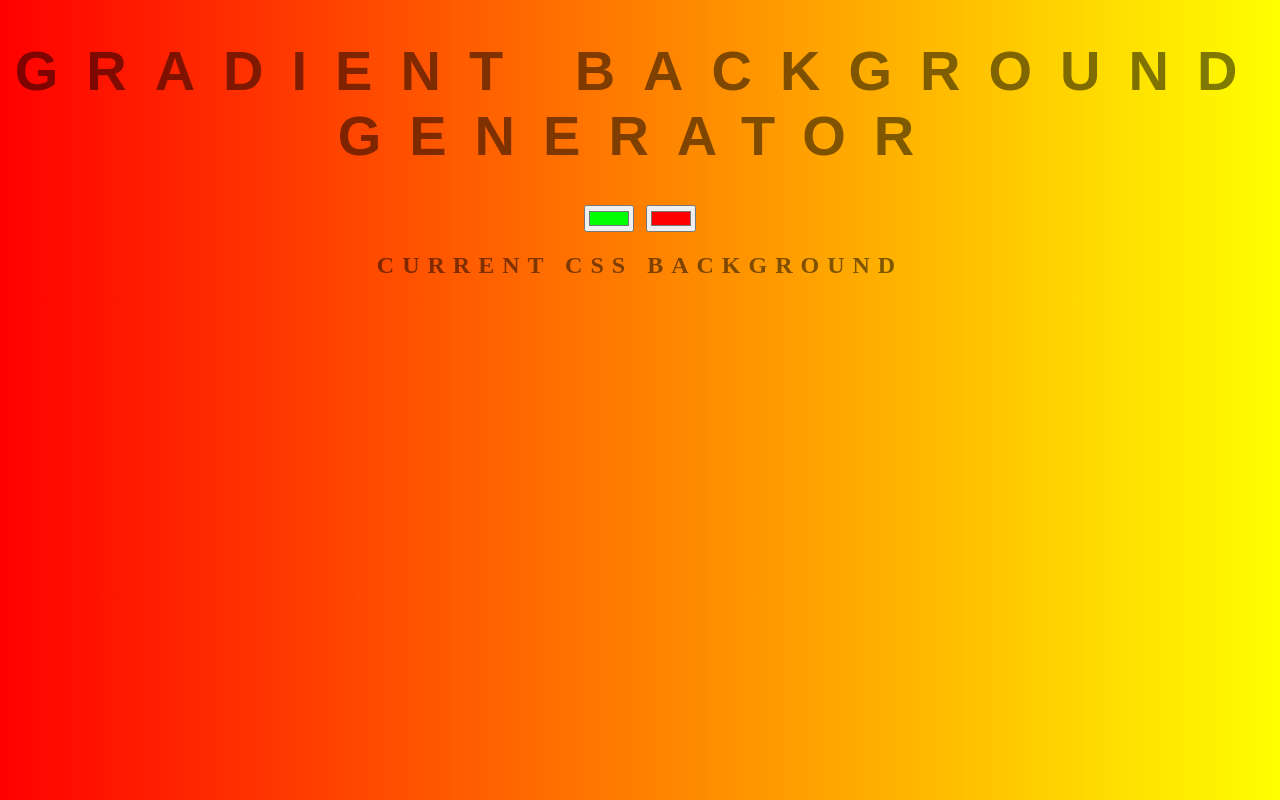
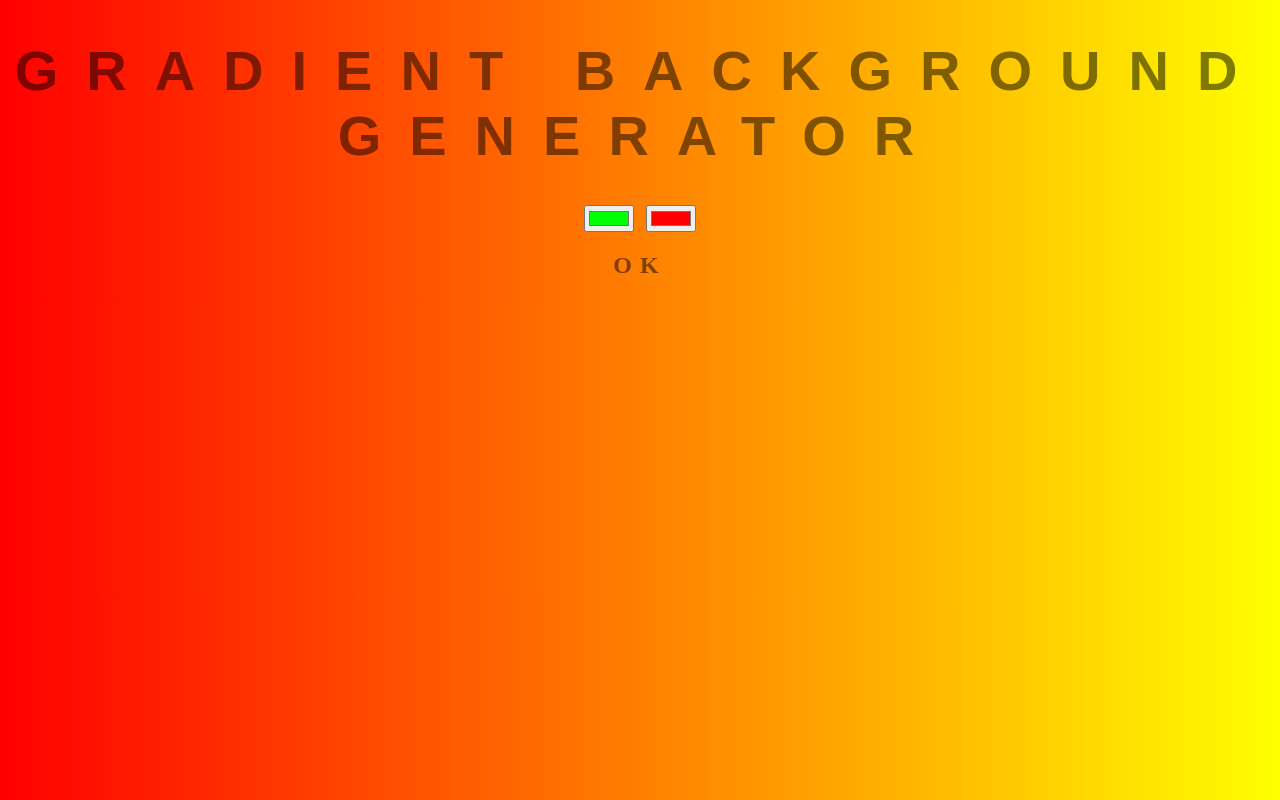
Before and after one commit to jimmymano/background-generator, a plain HTML site: page index.html in a window 1280 px wide. Drawn offline with Linux system fonts and the light colour scheme.

Commit message:
changing text

```diff
--- a/index.html
+++ b/index.html
@@ -10,7 +10,7 @@
     <h1> Gradient Background Generator</h1>
     <input class ="color1" type="color" name="color1" value="#00ff00">
     <input class ="color2" type="color" name="color2" value="#ff0000">
-    <h2>Current CSS Background</h2>
+    <h2>OK</h2>
     <h3></h3>
     <script src="script.js"></script>
 </body>
```
